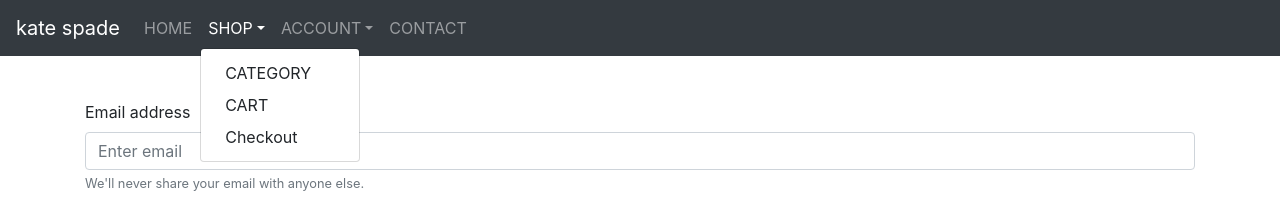
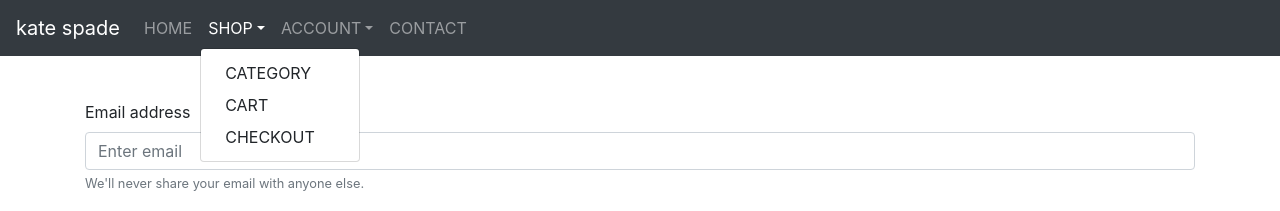
Before and after one commit to YanjieHe/Online-Fashion-Store, a React (Create React App) app in the folder online-fashion-store/: page /login in a window 1280 px wide. Both pictures are taken after a click on the button "SHOP". Shown: the top 211 px of the page. Built offline with nearby package versions, Linux system fonts and the light colour scheme; no server answers.

Commit message:
correct test data password bug

```diff
--- a/online-fashion-store/src/NavigationBar.js
+++ b/online-fashion-store/src/NavigationBar.js
@@ -54,7 +54,7 @@
                         <NavDropdown.Item
                             onClick={() => this.props.history.push('/shopping_cart')}>CART</NavDropdown.Item>
                         <NavDropdown.Item
-                            onClick={() => this.props.history.push('/checkout')}>Checkout</NavDropdown.Item>
+                            onClick={() => this.props.history.push('/checkout')}>CHECKOUT</NavDropdown.Item>
                     </NavDropdown>
                     <NavDropdown title="ACCOUNT" id="basic-nav-dropdown">
                         <NavDropdown.Item onClick={() => this.props.history.push('/login')}>LOGIN</NavDropdown.Item>
```
Also changed, not shown: 1 other file (tests, documents, lock files or other folders).
